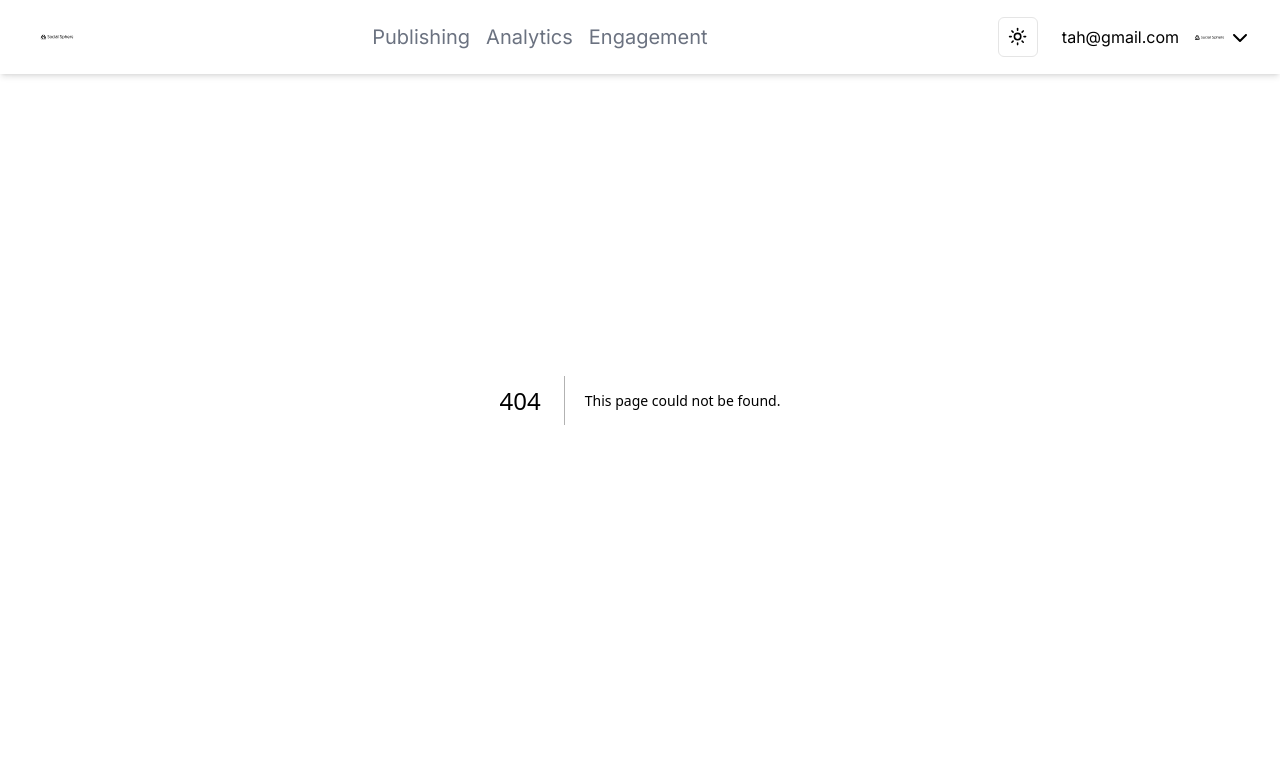
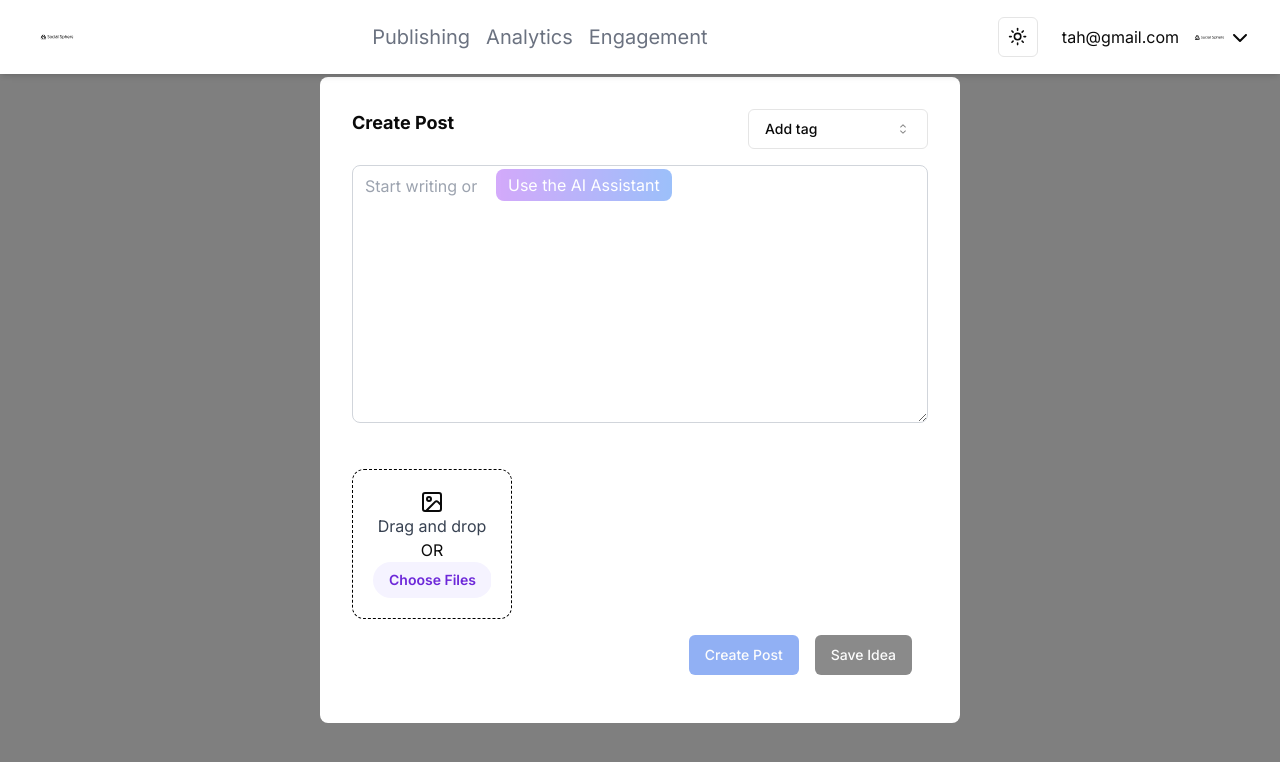
Before and after one commit to Umarfarooq88/social-sphere-frontend, a Next.js app: page /CreatePost in a window 1280 px wide. Before the commit this address had no page. Shown: the top 762 px of the page. Built offline with nearby package versions, Linux system fonts and the light colour scheme.

Commit message:
Complete create post

```diff
--- a/src/app/CreateIdea/page.tsx
+++ b/src/app/CreatePost/page.tsx
@@ -1,11 +1,11 @@
 import React from "react";
-import CreateIdea from "@/components/CreateIdea";
+import CreatePost from "@/components/CreatePost";
 
 
 const Page = () => {
     return (
       <div>
-        <CreateIdea/>
+        <CreatePost/>
       </div>
     );
   };
--- a/src/components/CreateIdea.tsx
+++ /dev/null
@@ -1,88 +0,0 @@
-'use client'
-import React, { useState } from 'react';
-import { ComboboxDemo } from './ComboBox';
-import FileUpload from './FileUpload';
-import {
-    Select,
-    SelectContent,
-    SelectItem,
-    SelectTrigger,
-    SelectValue,
-  } from "@/components/ui/select"
-
-
-
-const Popup = () => {
-
-
-    const [textareaValue, setTextareaValue] = useState('');
-
-    const handleTextareaChange = (event: React.ChangeEvent<HTMLTextAreaElement>) => {
-      setTextareaValue(event.target.value);
-    };
-
-  return (
-    // Overlay for the popup
-    <div className="fixed inset-0 flex justify-center items-center bg-black bg-opacity-50">
-      {/* Popup container */}
-      <div className="bg-white p-8 w-1/2 h-auto rounded-lg">
-        {/* Heading */}
-        <div className="flex justify-between mb-4">
-          <h2 className="text-lg font-bold">Create Post</h2>
-          {/* Search dropdown */}
-          <div className="relative">
-          {/* <Select>
-  <SelectTrigger className="w-[180px]">
-    <SelectValue placeholder="Add tag" />
-  </SelectTrigger>
-  <SelectContent>
-    <SelectItem value="light">Tag 1</SelectItem>
-    <SelectItem value="dark">Tag 2</SelectItem>
-    <SelectItem value="system">Tag 3</SelectItem>
-  </SelectContent>
-</Select> */}
-<ComboboxDemo/>
-
-          </div>
-        </div>
-        <div className='relative'>
-        {/* Text area for writing */}
-        <textarea
-          placeholder="Start writing or"
-          className="border border-gray-300 rounded-lg px-3 py-2 w-full mb-4"
-          rows={5}
-          value={textareaValue}
-        onChange={handleTextareaChange}
-        ></textarea>
-        {/* Button to use the AI assistant */}
-        {!textareaValue  &&  (
-          <button className="absolute top-1 left-36  px-3 py-1 bg-gradient-to-r from-purple-500 to-blue-500 text-white rounded-lg opacity-50 hover:opacity-100">
-             Use the AI Assistant
-          </button>
-        )}
-        </div>
-        {/* File drag and drop section */}
-        <div>
-        <FileUpload/>
-        </div>
-
-          {/* AI button */}
-          <div className="relative">
-            <button className="bg-gray-200 text-gray-600 px-4 py-2 rounded-lg" >
-              AI
-            </button>
-          </div>
-        </div>
-        {/* Horizontal line */}
-        <hr className="border-gray-300 mb-4" />
-        {/* Bottom buttons */}
-        <div className="flex justify-end">
-          <button className="bg-gray-200 text-gray-600 px-4 py-2 rounded-lg mr-4">Save as Draft</button>
-          <button className="bg-blue-500 text-white px-4 py-2 rounded-lg">Share Now</button>
-        </div>
-      </div>
-
-  );
-};
-
-export default Popup;
--- a/src/components/CreateIdeaView.tsx
+++ b/src/components/CreateIdeaView.tsx
@@ -1,3 +1,4 @@
+'use client'
 import React, { useState } from "react";
 import Tags from "./Tags";
 import { Textarea } from "./ui/textarea";
@@ -10,6 +11,14 @@ type CreateIdeaViewProps = {
 
 const CreateIdeaView = ({ toggle }: CreateIdeaViewProps) => {
   const [textContent, setTextContent] = useState<string>("");
+  const [mediaUploaded, setMediaUploaded] = useState<boolean>(false);
+
+  const handleMediaUpload = () => {
+    setMediaUploaded(true);
+  };
+
+
+
   return (
     <div className="fixed inset-0 z-50 bg-gray-200 bg-opacity-75 overflow-auto md:p-8">
       <div className=" mx-80 my-5 bg-white rounded-xl">
@@ -35,18 +44,18 @@ const CreateIdeaView = ({ toggle }: CreateIdeaViewProps) => {
             value={textContent}
             onChange={(e) => setTextContent(e.target.value)}
           />
-          <FileInput />
+            <FileInput onUpload={handleMediaUpload}  />
           {/* Save Idea and create post buttons */}
           <div className="flex justify-end p-5">
             <Button
               className="m-2 bg-blue-600"
-              disabled={textContent.length === 0 ? true : false}
+              disabled={textContent.length === 0 && !mediaUploaded}
             >
               Create Post
             </Button>
             <Button
               className="m-2"
-              disabled={textContent.length === 0 ? true : false}
+              disabled={textContent.length === 0 && !mediaUploaded}
             >
               Save Idea
             </Button>
--- /dev/null
+++ b/src/components/CreatePost.tsx
@@ -0,0 +1,70 @@
+'use client'
+import React, { useState } from 'react';
+import { ComboboxDemo } from './ComboBox';
+import FileInput from './FileInput';
+import { Button } from "./ui/button";
+
+const Popup = () => {
+  const [textareaValue, setTextareaValue] = useState('');
+  const [mediaUploaded, setMediaUploaded] = useState(false);
+
+  const handleTextareaChange = (event: React.ChangeEvent<HTMLTextAreaElement>) => {
+    setTextareaValue(event.target.value);
+  };
+
+  const handleMediaUpload = () => {
+    setMediaUploaded(true);
+  };
+
+  const isButtonDisabled = () => {
+    return textareaValue.length === 0 && !mediaUploaded;
+  };
+
+  return (
+    <div className="fixed inset-0 flex justify-center items-center bg-black bg-opacity-50">
+      <div className="bg-white p-8 w-1/2 h-auto rounded-lg">
+        <div className="flex justify-between mb-4">
+          <h2 className="text-lg font-bold">Create Post</h2>
+          <div className="relative">
+            <ComboboxDemo />
+          </div>
+        </div>
+        <div className="relative">
+          <textarea
+            placeholder="Start writing or"
+            className="border border-gray-300 rounded-lg px-3 py-2 w-full mb-2"
+            rows={10}
+            value={textareaValue}
+            onChange={handleTextareaChange}
+          ></textarea>
+          {!textareaValue && (
+            <button className="absolute top-1 left-36  px-3 py-1 bg-gradient-to-r from-purple-500 to-blue-500 text-white rounded-lg opacity-50 hover:opacity-100">
+              Use the AI Assistant
+            </button>
+          )}
+        </div>
+        <div>
+          <FileInput onUpload={handleMediaUpload}  />
+        </div>
+
+        {/* Bottom buttons */}
+        <div className="flex justify-end p-2">
+          <Button
+            className="m-2 bg-blue-600"
+            disabled={isButtonDisabled()}
+          >
+            Create Post
+          </Button>
+          <Button
+            className="m-2"
+            disabled={isButtonDisabled()}
+          >
+            Save Idea
+          </Button>
+        </div>
+      </div>
+    </div>
+  );
+};
+
+export default Popup;
--- a/src/components/FileInput.tsx
+++ b/src/components/FileInput.tsx
@@ -1,14 +1,27 @@
+'use client'
+import React, { ChangeEvent, useState } from "react";
 import { ImageIcon } from "lucide-react";
 import Image from "next/image";
-import React, { ChangeEvent, useState } from "react";
 
-const FileInput: React.FC = () => {
+interface FileInputProps {
+  onUpload: (files: File[]) => void;
+}
+
+const FileInput: React.FC<FileInputProps> = ({ onUpload }) => {
   const [selectedFiles, setSelectedFiles] = useState<File[]>([]);
 
   const handleFileChange = (e: ChangeEvent<HTMLInputElement>) => {
     if (e.target.files) {
-      setSelectedFiles([...selectedFiles, ...Array.from(e.target.files)]);
+      const files = Array.from(e.target.files);
+      setSelectedFiles([...selectedFiles, ...files]);
+      onUpload([...selectedFiles, ...files]); // Call the onUpload function with the updated files
     }
+  };
+
+  const removeFile = (index: number) => {
+    const updatedFiles = [...selectedFiles];
+    updatedFiles.splice(index, 1);
+    setSelectedFiles(updatedFiles);
   };
 
   return (
@@ -34,13 +47,19 @@ const FileInput: React.FC = () => {
             style={{ width: `${selectedFiles.length * 120}px` }}
           >
             {selectedFiles.map((file, index) => (
-              <li key={index} className="w-fit p-1">
+              <li key={index} className="w-fit p-1 relative">
                 <Image
                   src={URL.createObjectURL(file)}
                   alt={file.name}
                   width={100}
                   height={100}
                 />
+                <button
+                  className="absolute top-0 right-0 rounded-full bg-red-500 text-white p-1 cursor-pointer transition-all duration-300"
+                  onClick={() => removeFile(index)}
+                >
+                  &#10006;
+                </button>
               </li>
             ))}
           </ul>
--- a/src/components/SearchBar.tsx
+++ /dev/null
@@ -1,19 +0,0 @@
-import React from 'react';
-
-const SearchBar: React.FC<{ placeholder: string }> = ({ placeholder }) => {
-  return (
-    <div className="relative">
-      <input
-        type="text"
-        placeholder={placeholder}
-        className="border border-gray-300 rounded-lg px-3 py-1 w-[180px] focus:outline-none focus:border-blue-500"
-      />
-      <div className="absolute inset-y-0 right-0 flex items-center pr-2 pointer-events-none">
-
-
-      </div>
-    </div>
-  );
-};
-
-export default SearchBar;
```
